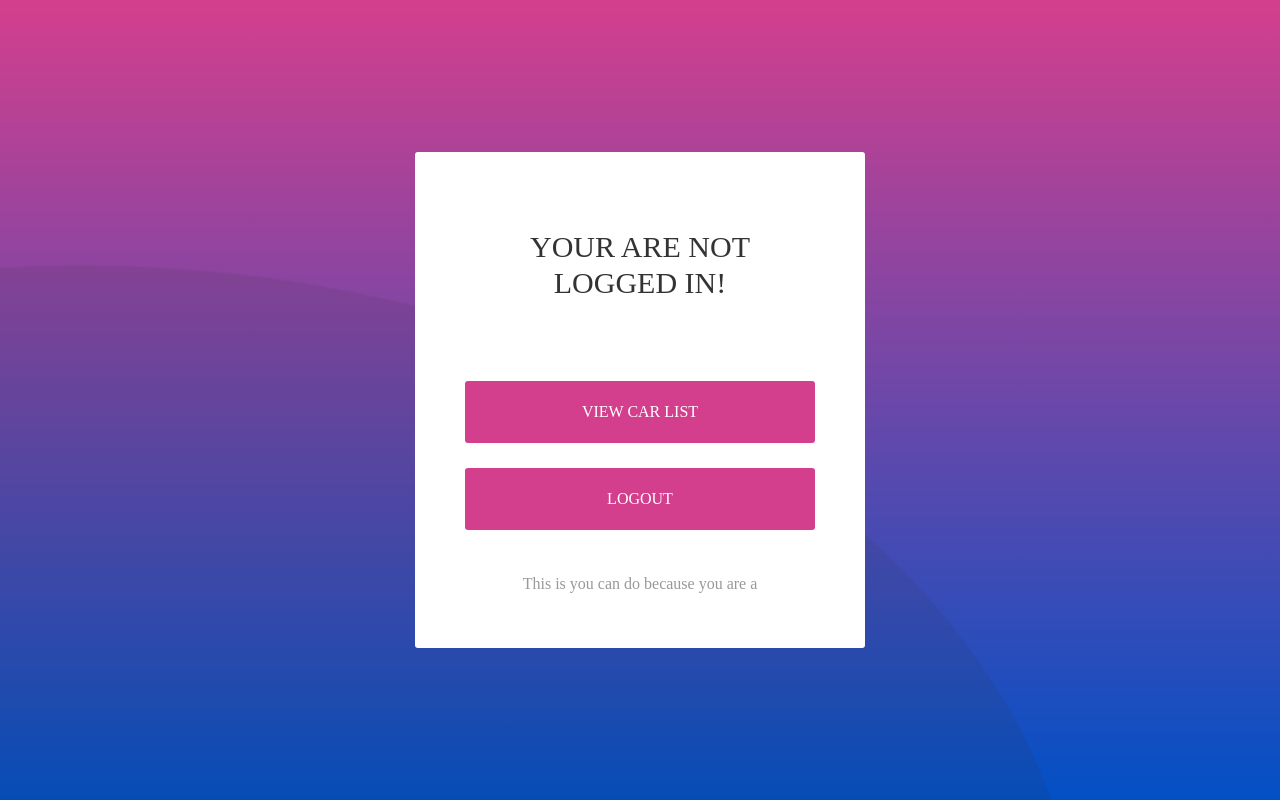
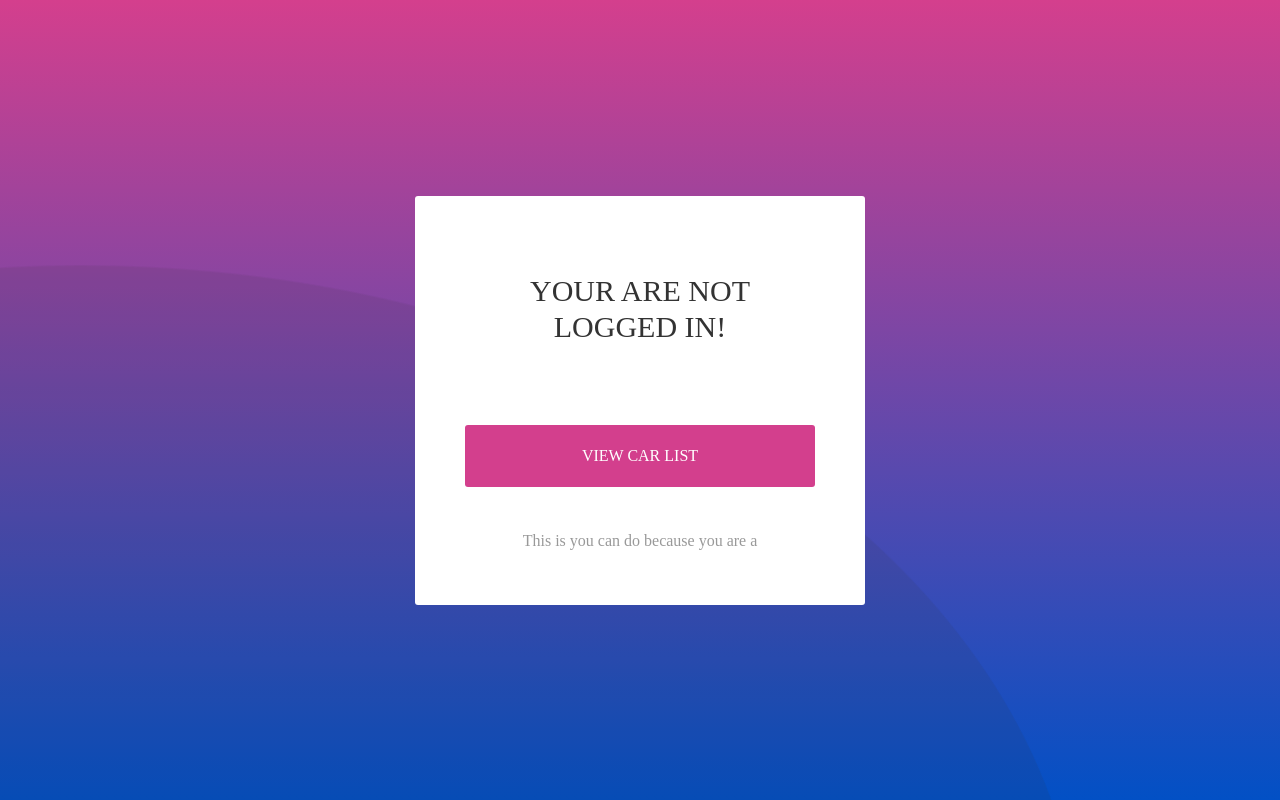
Before and after one commit to waldron258/simple-django-crud, a Django app: template login_example/templates/registration/index.html in a window 1280 px wide. Run offline with Django 3.2, Linux system fonts and the light colour scheme; the template is opened without the code that fills it, so the values that code supplies are empty; some libraries are stand-ins or nearby versions; some web fonts are replaced.

Commit message:
test commit

```diff
--- a/login_example/templates/registration/index.html
+++ b/login_example/templates/registration/index.html
@@ -52,11 +52,7 @@
 					</div>
 					{% endif %}
 
-                    <div class="container-login100-form-btn p-t-25">
-						<a href="{% url 'logout' %}" class="login100-form-btn">
-							Logout
-						</a>
-                    </div>
+
 
 					<div class="text-center w-full p-t-42 p-b-22">
 						<span class="txt1">
```
